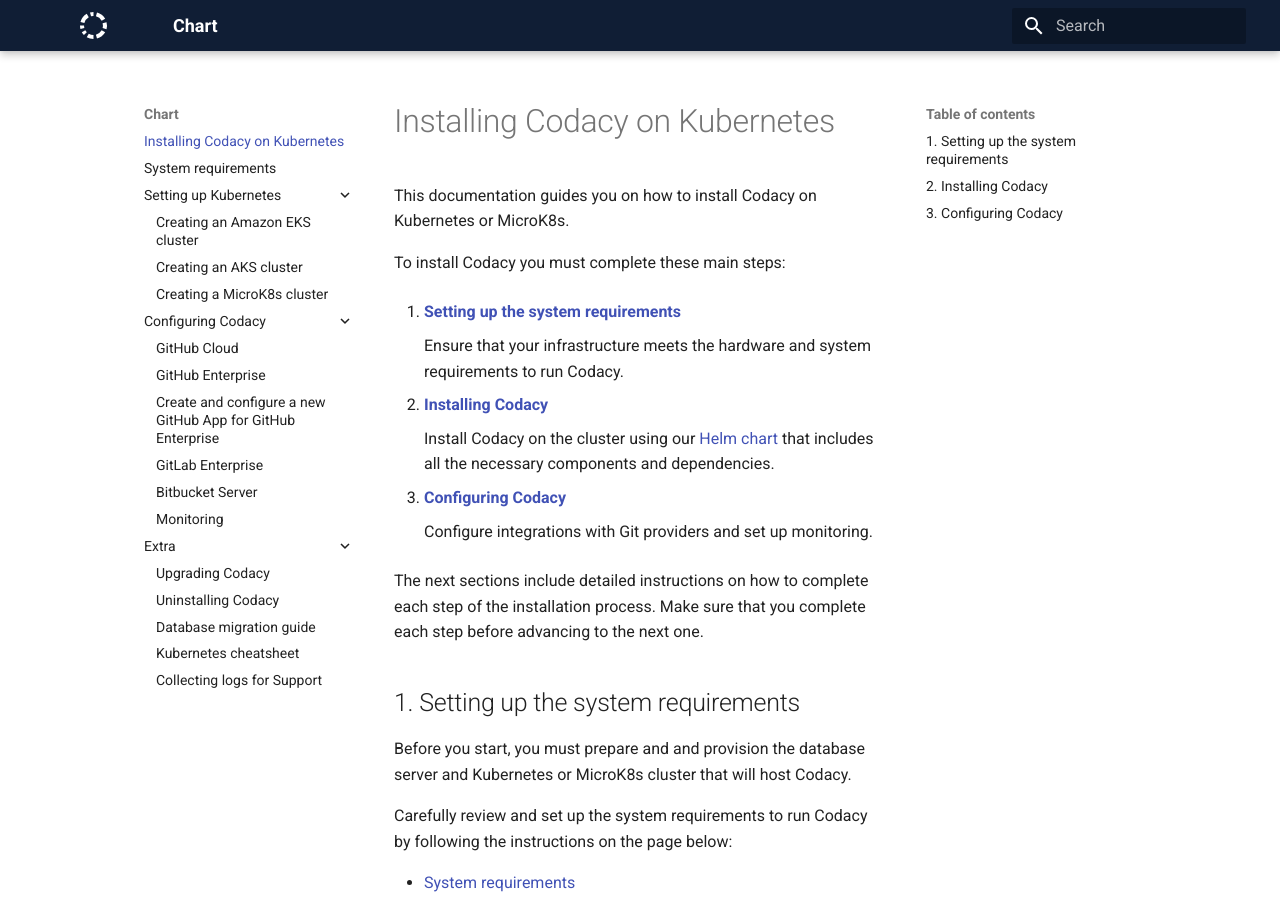
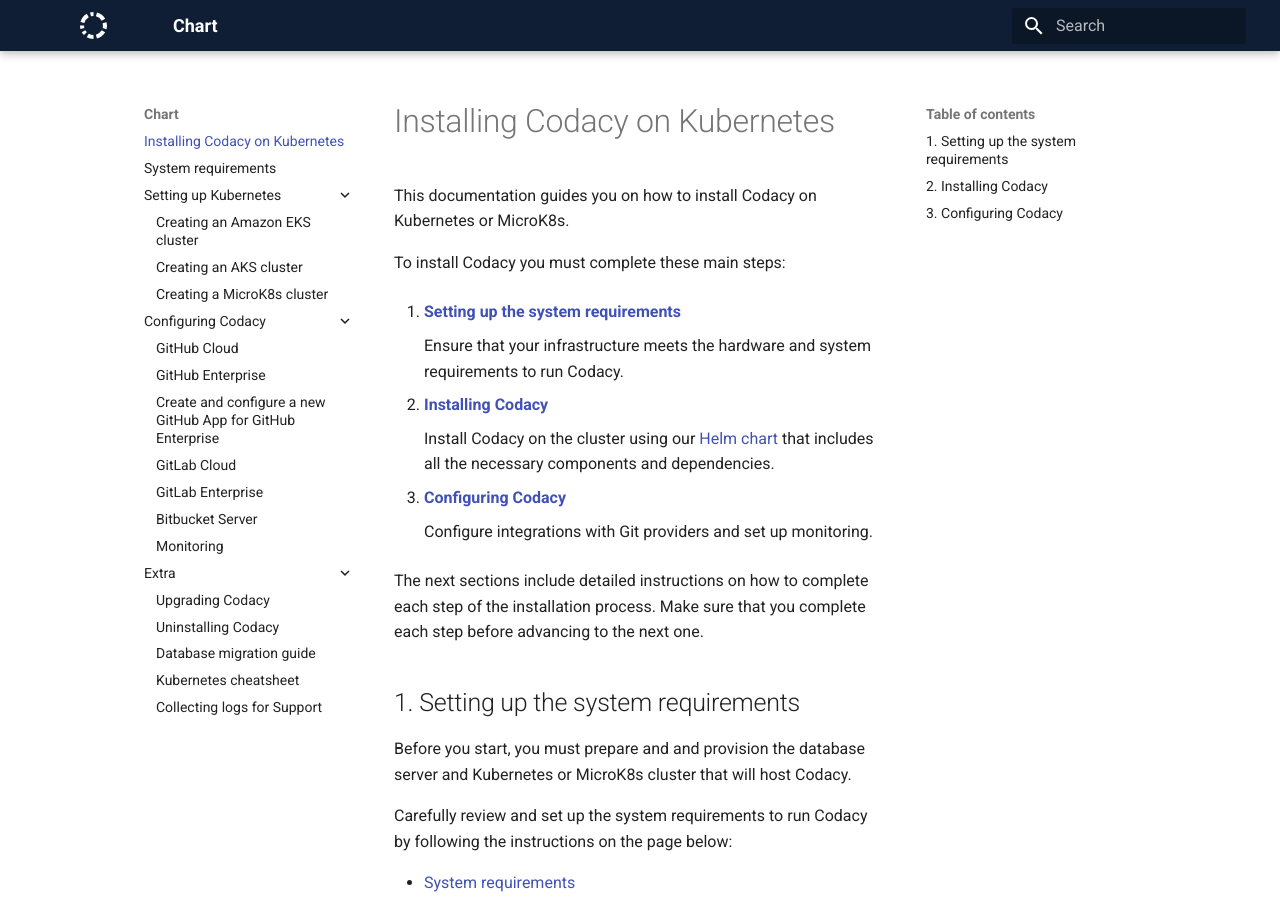
Before and after one commit to codacy/chart, an MkDocs documentation site: the page built from docs/index.md, in a window 1280 px wide and 900 px high. Built offline with MkDocs 1.6.1 and Material for MkDocs 9.7.7, drawn with Linux system fonts in a browser that asks for light colours.

Commit message:
Add missing GitLab cloud placeholder to mkdocs.yaml

```diff
--- a/mkdocs.yml
+++ b/mkdocs.yml
@@ -48,6 +48,7 @@
     - configuration/git-providers/github-cloud.md
     - configuration/git-providers/github-enterprise.md
     - configuration/git-providers/create-github-app.md
+    - configuration/git-providers/gitlab-cloud.md
     - configuration/git-providers/gitlab-enterprise.md
     - configuration/git-providers/bitbucket-enterprise.md
     - configuration/monitoring.md
```
